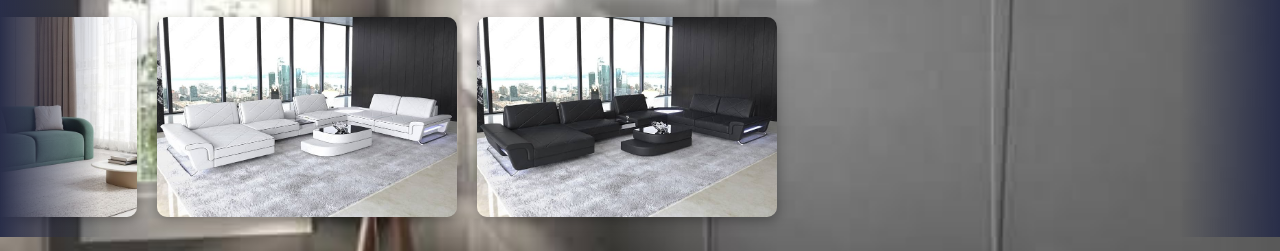
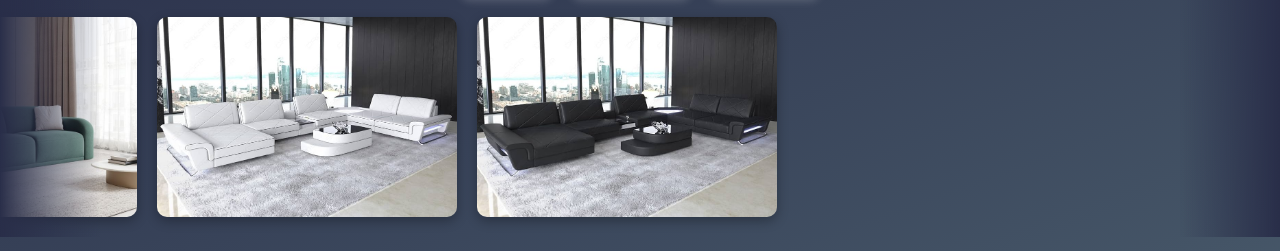
Before and after one commit to yusuf9878/Royal-Furniture-, a plain HTML site: page index.html in a window 1280 px wide. Shown: the part 133-384 px from the top of the page. Drawn offline with Linux system fonts and the light colour scheme; some packages are replaced by stand-ins of ours; a script that the page names is missing.

Commit message:
Update index.html

```diff
--- a/index.html
+++ b/index.html
@@ -20,10 +20,7 @@
 
     body {
       font-family: 'Kanit', sans-serif;
-      background-image: url('bg.jpeg');
-      background-size:cover;
-      background-repeat:no-repeat;
-      background-position:center;
+      background: linear-gradient(160deg, #292E49, #536976);
       color: #fff;
       min-height: 100vh;
       display: flex;
```
